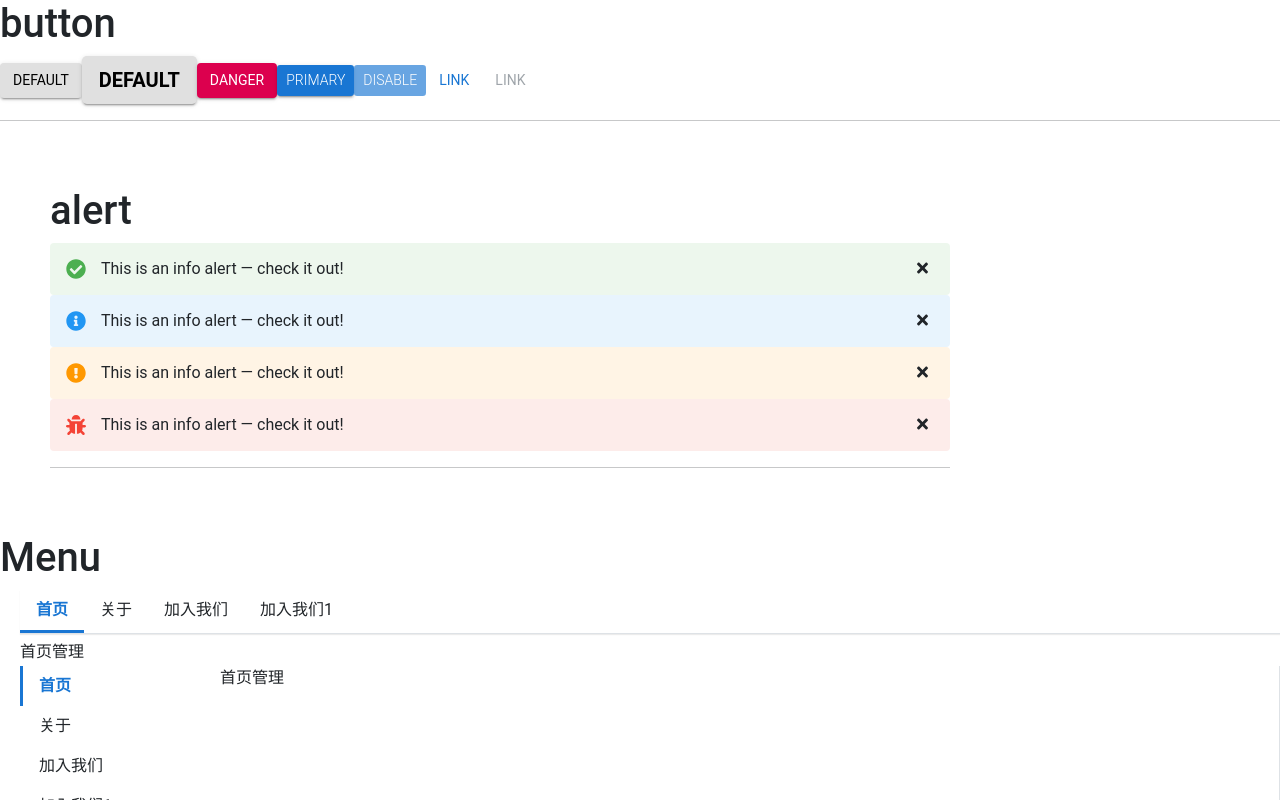
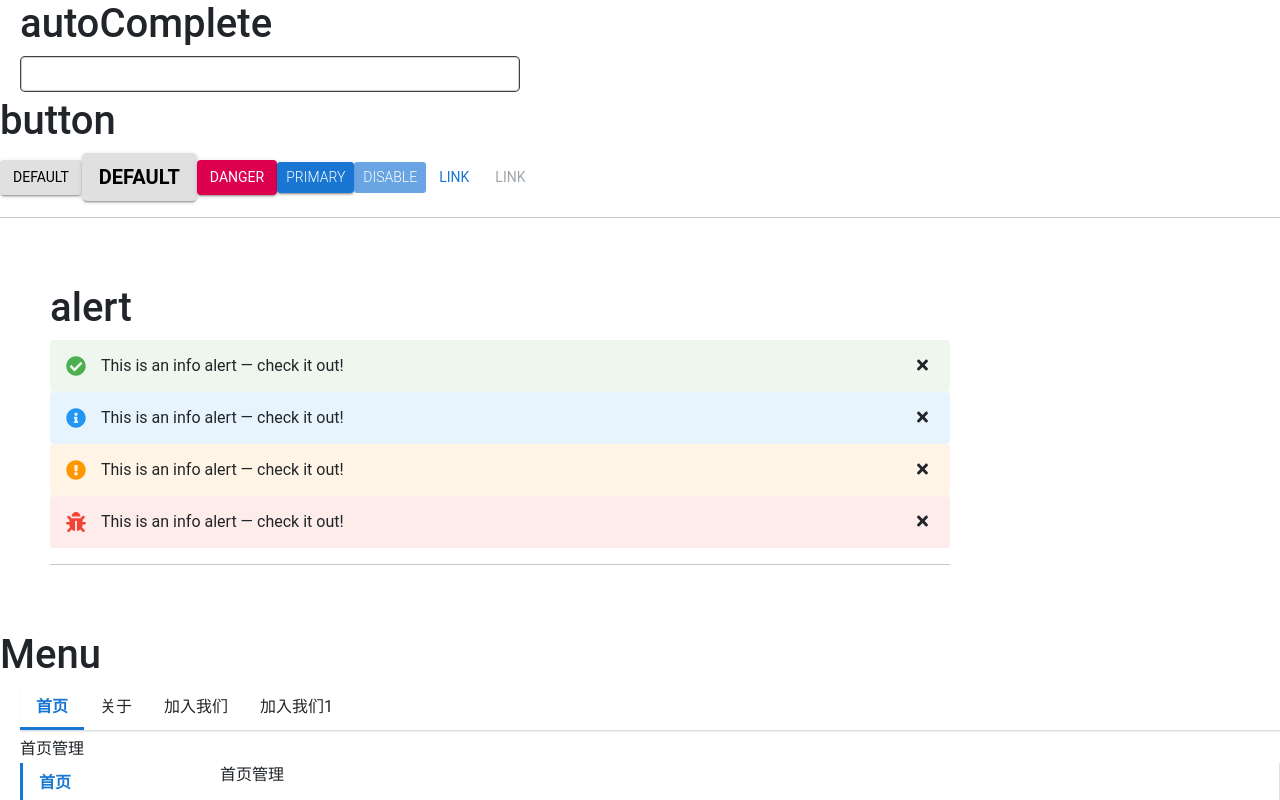
Before and after one commit to Now-Sprouting/rooting, a React (Create React App) app: page / in a window 1280 px wide. Shown: the top 800 px of the page. Built offline with nearby package versions, Linux system fonts and the light colour scheme.

Commit message:
AutoComplete基础完成

```diff
--- a/src/App.tsx
+++ b/src/App.tsx
@@ -103,7 +103,6 @@ function App() {
       <Input
         value={state}
         style={{ marginLeft: '20px' }}
-        icon='search'
         onChange={(e) => {
           console.log(e.target.value);
           setstate(e.target.value)
@@ -132,7 +131,6 @@ function App() {
           console.log(e.nativeEvent.currentTarget);
         }}
       ></Input>
-      <div>123</div>
       {/* <div style={{width: '1000px', margin: 'auto'}}>
         <SyntaxHighlighter language="jsx" style={shadesOfPurple}>
           {codeString}
--- /dev/null
+++ b/src/App1.tsx
@@ -0,0 +1,49 @@
+import React from 'react';
+import AutoComplete from './components/AutoComplete/autoComplete'
+
+function App1() {
+    const Playerlist = ['James', 'Curry', 'Durant', 'Irving', 'Davis', 'George', 'Harden', 'Antetokounmpo', 'DeRozan', 'Embiid', 'Love', 'Green', 'Thompson', 'Butler', 'Lillard']
+
+    const PlayerlistWithNumber = [
+        { name: 'James', number: 23 },
+        { name: 'Curry', number: 30 },
+        { name: 'Durant', number: 35 },
+        { name: 'Irving', number: 2 },
+        { name: 'Davis', number: 23 },
+        { name: 'George', number: 13 },
+        { name: 'Harden', number: 13 },
+        { name: 'Antetokounmpo', number: 34 },
+        { name: 'DeRozan', number: 10 },
+        { name: 'Embiid', number: 21 },
+        { name: 'Love', number: 0 },
+        { name: 'Green', number: 23 },
+        { name: 'Thompson', number: 11 },
+        { name: 'Butler', number: 23 },
+        { name: 'Lillard', number: 0 },
+    ]
+    const handleFetch = (input: string) => {
+        return Playerlist.filter(item => {
+            return item.includes(input)
+        })
+    }
+    const handleRender = (item: string) => {
+        return (
+            <h1>球员: {item}</h1>
+        )
+    }
+    return (
+        <div style={{ marginLeft: '20px' }}>
+            <h1>autoComplete</h1>
+            <AutoComplete
+                style={{ width: '500px' }}
+                fetchSuggestions={handleFetch}
+                renderOptions={handleRender}
+                onSelect={(item) => {
+                    console.log(item);
+                }}>
+            </AutoComplete>
+        </div>
+    );
+}
+
+export default App1;
--- /dev/null
+++ b/src/components/AutoComplete/_style.scss
@@ -0,0 +1,23 @@
+.rooting-auto-complete {
+    position: relative;
+  display: inline-block;
+  li {
+    list-style: none;
+  }
+  .rooting-autoList {
+    width: 100%;
+    position: absolute;
+    z-index: 9999;
+    background-color: #fff;
+    border: 1px solid #dee2e6;
+    box-shadow: 0 2px 4px 0 rgba(0, 0, 0, 0.12), 0 0 6px 0 rgba(0, 0, 0, 0.04);
+    li {
+      padding: 0.5rem 1rem;
+      cursor: pointer;
+      &:hover {
+          color: $primary;
+          font-weight: 600;
+      }
+    }
+  }
+}
--- /dev/null
+++ b/src/components/AutoComplete/autoComplete.tsx
@@ -0,0 +1,63 @@
+import React, { ChangeEvent, FC, ReactElement, useState } from 'react'
+import Input, { InputProps } from '../Input/input'
+import classNames from 'classnames'
+
+export interface AutoCompleteProps extends Omit<InputProps, 'onSelect'> {
+    fetchSuggestions: (str: string) => string[];
+    onSelect?: (item: string) => void,
+    renderOptions?: (item: string) => ReactElement
+}
+
+export const AutoComplete: FC<AutoCompleteProps> = (props) => {
+    const {
+        fetchSuggestions,
+        onSelect,
+        renderOptions,
+        value,
+        style,
+        className,
+        ...restProps
+    } = props
+    const [inputValue, setinputValue] = useState(value)
+    const [suggestions, setsuggestions] = useState<string[]>([])
+    const handleChange = (e: ChangeEvent<HTMLInputElement>) => {
+        const value = e.target.value.trim()
+        setinputValue(value)
+        if (value) {
+            const result = fetchSuggestions(value)
+            setsuggestions(result)
+        } else {
+            setsuggestions([])
+        }
+    }
+    const handleSelect = (item: string) => {
+        setinputValue(item)
+        setsuggestions([])
+        if (onSelect) {
+            onSelect(item)
+        }
+    }
+    const renderTemplete = (item: string) => {
+        return renderOptions ? renderOptions(item) : item
+    }
+    const listRender = () => {
+        if (suggestions.length > 0) {
+            return (
+                <div className='rooting-autoList'>
+                    {suggestions.map((item) => {
+                        return <li key={item} onClick={() => { handleSelect(item) }}>{renderTemplete(item)}</li>
+                    })}
+                </div>
+            )
+        }
+    }
+    const classes = classNames('rooting-auto-complete', className)
+    return (
+        <div className={classes} style={style}>
+            <Input value={inputValue} {...restProps} onChange={(e) => { handleChange(e) }} style={{ width: '100%' }}>
+            </Input>
+            {listRender()}
+        </div>
+    )
+}
+export default AutoComplete
--- a/src/components/Input/_style.scss
+++ b/src/components/Input/_style.scss
@@ -1,7 +1,7 @@
 .rooting-input-inlineBlock-wrapper {
   position: relative;
   display: inline-block;
-  margin-bottom: 10px;
+  margin-bottom: 5px;
   .rooting-input-flex-wrapper {
     display: flex;
     .input-prepend {
--- a/src/components/Input/input.tsx
+++ b/src/components/Input/input.tsx
@@ -5,7 +5,7 @@ import classNames from 'classnames'
 
 type InputSize = 'lg' | 'sm'
 // Omit 忽略掉 Input原有属性的 size
-interface BaseInputProps extends Omit<InputHTMLAttributes<HTMLElement>, 'size'> {
+export interface InputProps extends Omit<InputHTMLAttributes<HTMLElement>, 'size'> {
     disabled?: boolean;
     size?: InputSize;
     icon?: IconProp;
@@ -13,7 +13,7 @@ interface BaseInputProps extends Omit<InputHTMLAttributes<HTMLElement>, 'size'>
     append?: string;
     onChange?: (e: ChangeEvent<HTMLInputElement>) => void
 }
-const Input: React.FC<BaseInputProps> = (props) => {
+const Input: React.FC<InputProps> = (props) => {
     const { disabled, size, icon, prepend, append, className, style, ...restProps } = props
     const fixControlledValue = (value: any) => {
         if (typeof value === 'undefined' || value === null) {
--- a/src/index.tsx
+++ b/src/index.tsx
@@ -1,10 +1,12 @@
 import React from 'react';
 import ReactDOM from 'react-dom';
 import App from './App';
+import App1 from './App1';
 import './styles/index.scss';
 
 ReactDOM.render(
   <React.StrictMode>
+    <App1 />
     <App />
   </React.StrictMode>,
   document.getElementById('root')
--- a/src/styles/index.scss
+++ b/src/styles/index.scss
@@ -21,3 +21,6 @@
 
 // input
 @import '../components/Input/style';
+
+// autocomplete
+@import '../components/AutoComplete/style'
```
Also changed, not shown: 2 other files (tests, documents, lock files or other folders).
